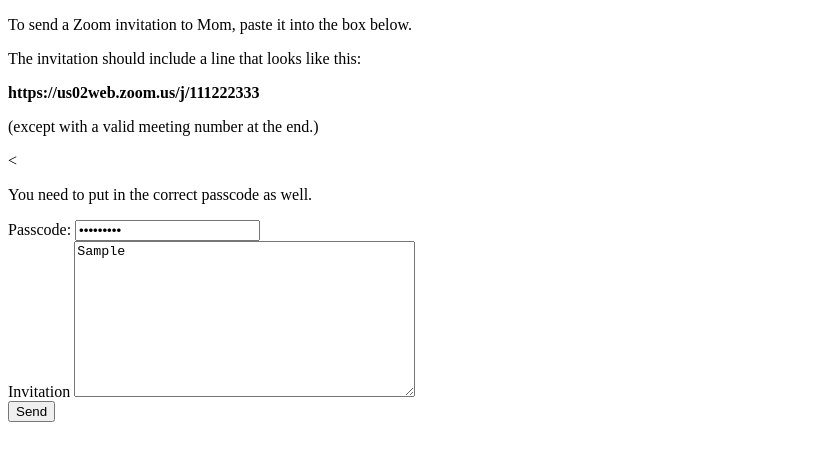
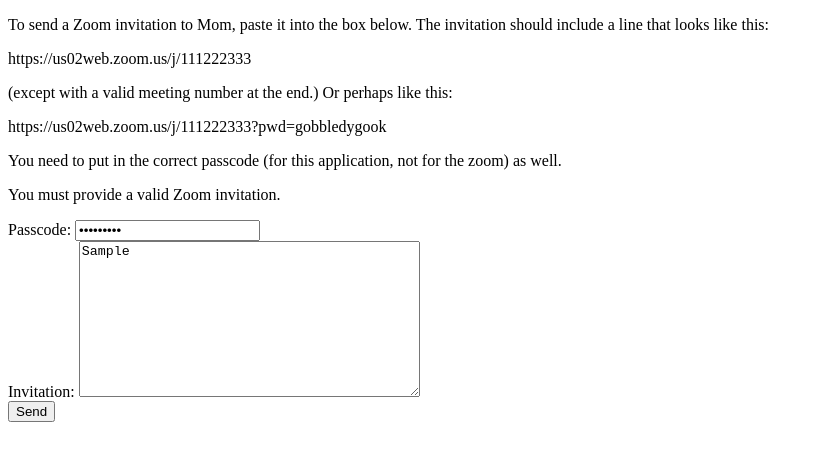
Before and after one commit to jrmcgarvey/tell-mom, a website: page public/index.html in a window 1280 px wide. Both pictures are taken after typing "Sample123", "Sample" into the empty fields and a click on the button "Send". Shown: the whole page, without its empty margins (0-819 px from the left). Drawn offline with Linux system fonts and the light colour scheme.

Commit message:
numerous small bugs fixed

```diff
--- a/index.js
+++ b/index.js
@@ -12,9 +12,10 @@
    } else if (!req.body.invite) {
       res.status(400).json({message: "No invitation was sent."})
    } else {
-      console.log("invitation: ", req.body.invite)
+//      console.log("invitation: ", req.body.invite)
       const client = new ws(process.env.CONNECT_URL);
-      client.on(open, () => {
+      client.on('error', (e) => console.log("ws error:", e))
+      client.on('open', () => {
         client.send(JSON.stringify({action: 'sendmessage',
         data: req.body.invite}));
         res.status(200).json({message: "The invitation has been sent to Mom."})
--- a/public/index.html
+++ b/public/index.html
@@ -7,19 +7,19 @@
     <title>Mom's Zoom Invitation</title>
   </head>
   <body>
-    <p>To send a Zoom invitation to Mom, paste it into the box below.</p>
-    <p>The invitation should include a line that looks like this:</p>
-    <p><strong>https://us02web.zoom.us/j/111222333</strong></p>
-    <p>(except with a valid meeting number at the end.)</p>
-    <
-    <p>You need to put in the correct passcode as well.</p>
+    <p>To send a Zoom invitation to Mom, paste it into the box below.
+      The invitation should include a line that looks like this:</p>
+    <p>https://us02web.zoom.us/j/111222333</p>
+    <p>(except with a valid meeting number at the end.) Or perhaps like this:</p>
+    <p>https://us02web.zoom.us/j/111222333?pwd=gobbledygook</p>
+    <p>You need to put in the correct passcode (for this application, not for the zoom) as well.</p>
     <p id="info"></p>
     <div>
     <label for="passcode">Passcode:</label>
     <input id="passcode" name="passcode" type="password">
     </div>
     <div>
-        <label for="invite">Invitation</label>
+        <label for="invite">Invitation:</label>
         <textarea id="invite" name="invite" rows="10" cols="40"></textarea>
     </div>
     <button id="send" type="button">Send</button>
@@ -30,15 +30,16 @@
 const passcode = document.getElementById("passcode")
 const invite = document.getElementById("invite")
 send.addEventListener("click", async () => {
-  passcodev = passcode.value;
-  invitev = invite.value;
+  const passcodev = passcode.value;
+  const invitev = invite.value;
+  console.log("got here, invite is: ", invitev)
   if (!passcodev) {
     info.innerText="You must enter a passcode."
   } else if (!invitev) {
     info.innerText="You must provide a Zoom invitation."
   } else if (!invitev.includes("zoom.us/j/")
     || !invitev.includes("https://")) {
-    info.innerText("You must provide a valid Zoom invitation.")
+    info.innerText = "You must provide a valid Zoom invitation."
   } else {
     info.innerText=("Sending, please wait ...")
     try {
```
